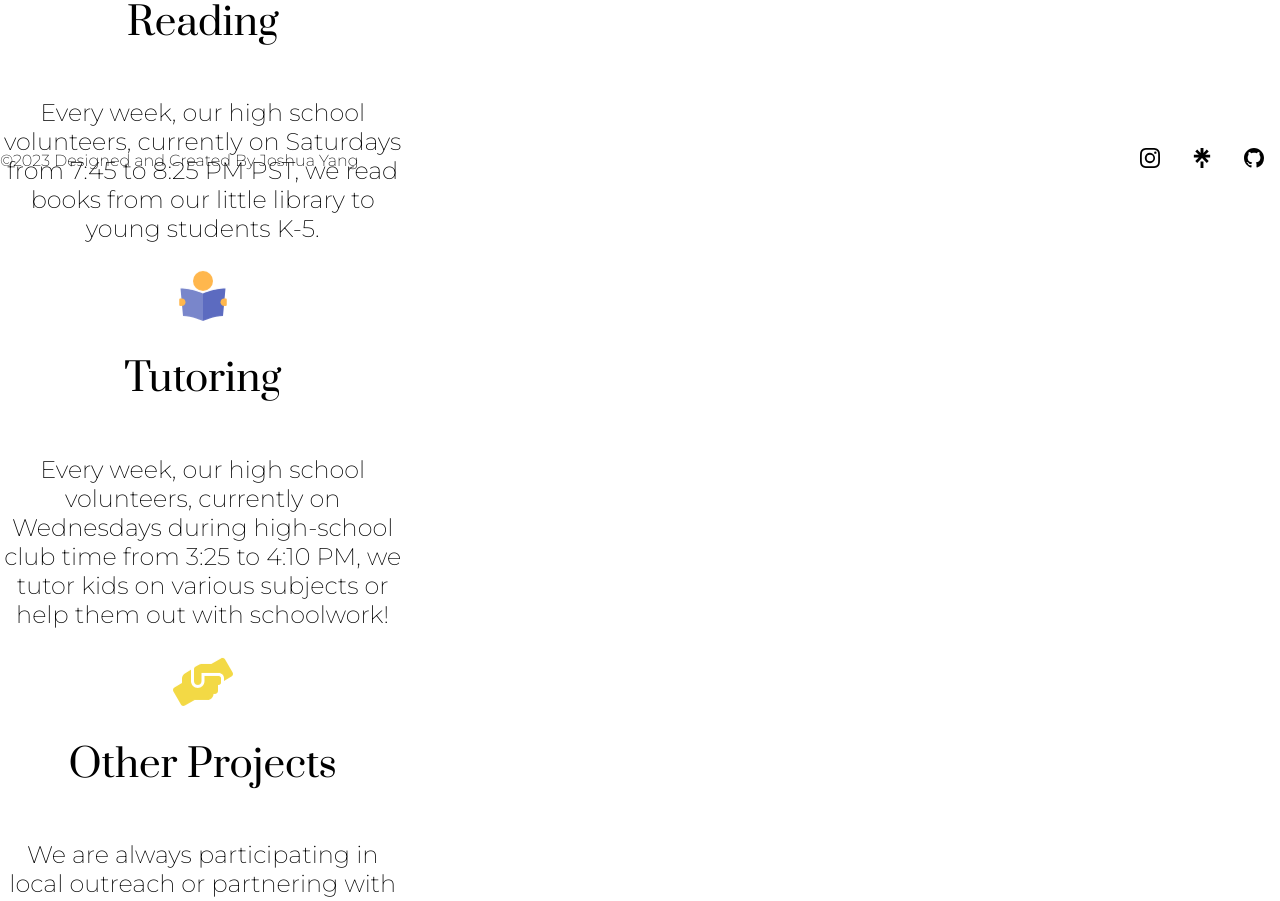
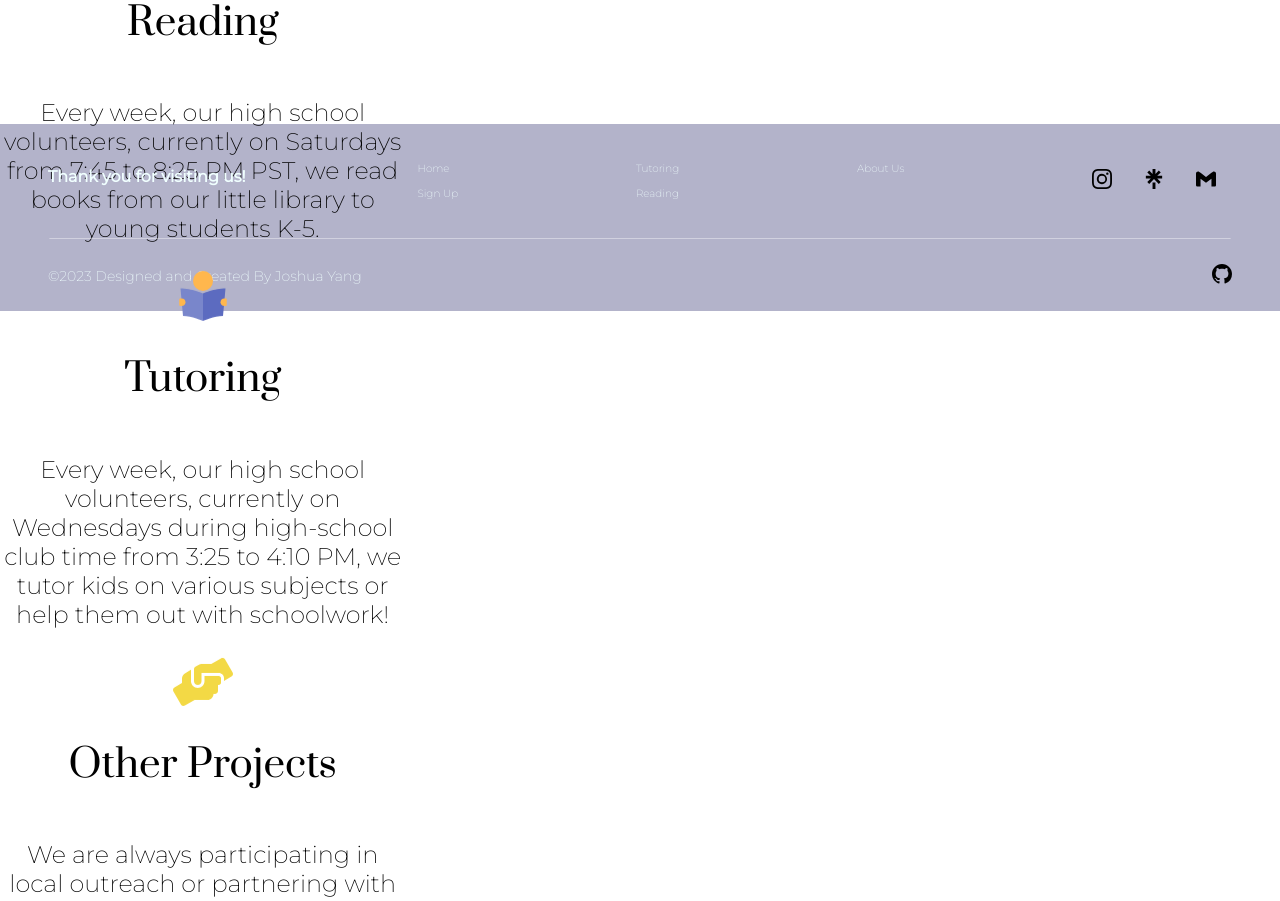
Before and after one commit to joshuayanggithub/global-education-club, a React (Vite) app: page / in a window 1280 px wide. Shown: the part 1200-2101 px from the top of the page. Built offline with nearby package versions, Linux system fonts and the light colour scheme; a web font is replaced by a local one.

Commit message:
Updated Footer with Elegance

```diff
--- a/src/components/Footer.jsx
+++ b/src/components/Footer.jsx
@@ -1,19 +1,44 @@
 import React from 'react'
 import '/src/styles/Footer.css'
 import {BsInstagram} from 'react-icons/bs'
-import {SiLinktree} from 'react-icons/si'
+import {SiLinktree, SiGmail} from 'react-icons/si'
 import {BsGithub} from 'react-icons/bs'
 
 
 export const Footer = () => {
   return (
     <footer className='footer'>
-      <h1 className='footer-text'>©2023 Designed and Created By Joshua Yang</h1>
-      <div className='icons'>
-        <a href='https://www.instagram.com/qlsglobaleducation/'><BsInstagram size={20} color="black" /></a>
-        <a href='https://linktr.ee/qlsglobaleducation'><SiLinktree size={20} color="black" /></a>
+      <div className='site-review'>
+        <h1 className='thank-you'>Thank you for visiting us!</h1>
+
+        <div className='footer-links'>
+          <a href='#Home'>Home</a>
+          <a href='#SignUp'>Sign Up</a>
+        </div>
+        <div className='program-links'>
+          <a href='#Tutoring'>Tutoring</a>
+          <a href='#Reading'>Reading</a>
+        </div>
+        <div className='about-links'>
+          <a href='#About'>About Us</a>
+        </div>
+
+        <div className='icons'>
+          <a href='https://www.instagram.com/qlsglobaleducation/'><BsInstagram size={20} color="black" /></a>
+          <a href='https://linktr.ee/qlsglobaleducation'><SiLinktree size={20} color="black" /></a>
+          <a href='mailto:qlsglobaleducation@gmail.com'><SiGmail size={20} color="black"></SiGmail></a>
+        </div>
+      </div>
+
+      <svg className='footer-divider' viewBox='0 0 1500 5'>
+        <line x1="0" y1="0" x2="1500" y2="0" stroke='white'/>
+      </svg>
+
+      <div className='credits'>
+        <h1 className='footer-text'>©2023 Designed and Created By Joshua Yang</h1>
         <a href='https://github.com/joshuayanggithub/global-education-club'><BsGithub size={20} color="black" /></a>
       </div>
+
     </footer>
   )
 }
--- a/src/styles/Footer.css
+++ b/src/styles/Footer.css
@@ -1,15 +1,55 @@
 .footer {
+  display: flex;
+  flex-direction: column;
+  padding-left: 5%;
+  background: #b3b3ca;
+  padding: 2rem 3rem 1rem 3rem;
+  margin-top: 1rem;
+  font-family: "Montserrat", "serif";
+  color: azure;
+}
+
+.site-review {
+  display: flex;
+  justify-content: space-between;
+}
+
+.footer-links, .program-links, .about-links {
+  display: flex;
+  flex-direction: column;
+}
+
+.footer-links a, .program-links a, .about-links a {
+  all: unset;
+  font-family: "Montserrat", "serif";
+  font-size: 0.65rem;
+  font-weight: 200;
+  margin: 0.375rem;
+  cursor: pointer;
+}
+
+.thank-you {
+  font-size: 1rem;
+}
+
+.icons {
+  display: flex;
+  align-items: center;
+}
+
+.footer-divider {
+  margin: 2rem 0 1rem 0;
+}
+
+.credits {
   display: flex;
   justify-content: space-between;
   align-items: center;
-  padding-left: 5%;
-  background: #ffffff;
-  padding: 1rem 0 1rem 0;
 }
 
 .footer-text {
   font-family: "Montserrat", sans-serif;
-  font-size: 1rem;
+  font-size: 0.875rem;
   font-weight: 200;
 }
 
--- a/src/styles/Footer.scss
+++ b/src/styles/Footer.scss
@@ -1,15 +1,57 @@
 .footer {
+    display: flex;
+    flex-direction: column;
+    padding-left: 5%;
+    background: #b3b3ca;
+    padding: 2rem 3rem 1rem 3rem;
+    margin-top: 1rem;
+
+    font-family: 'Montserrat', 'serif';
+    color: azure;
+}
+
+.site-review {
+    display: flex;
+    justify-content: space-between;
+}
+
+.footer-links, .program-links, .about-links {
+    display: flex;
+    flex-direction: column;
+}
+
+.footer-links a, .program-links a, .about-links a {
+    all: unset;
+    font-family: 'Montserrat', 'serif';
+    font-size: 0.650rem;
+    font-weight: 200;
+    margin: 0.375rem;
+
+    cursor: pointer;
+}
+
+.thank-you {
+    font-size: 1rem;
+}
+
+.icons {
+    display: flex;
+    align-items: center;
+}
+
+.footer-divider {
+    margin: 2rem 0 1rem 0;
+}
+
+.credits {
     display: flex;
     justify-content: space-between;
     align-items: center;
-    padding-left: 5%;
-    background: #ffffff;
-    padding: 1rem 0 1rem 0;
 }
 
 .footer-text {
     font-family: 'Montserrat', sans-serif;
-    font-size: 1rem;
+    font-size: 0.875rem;
     font-weight: 200;
 }
 
```
Also changed, not shown: 1 other file (tests, documents, lock files or other folders).
